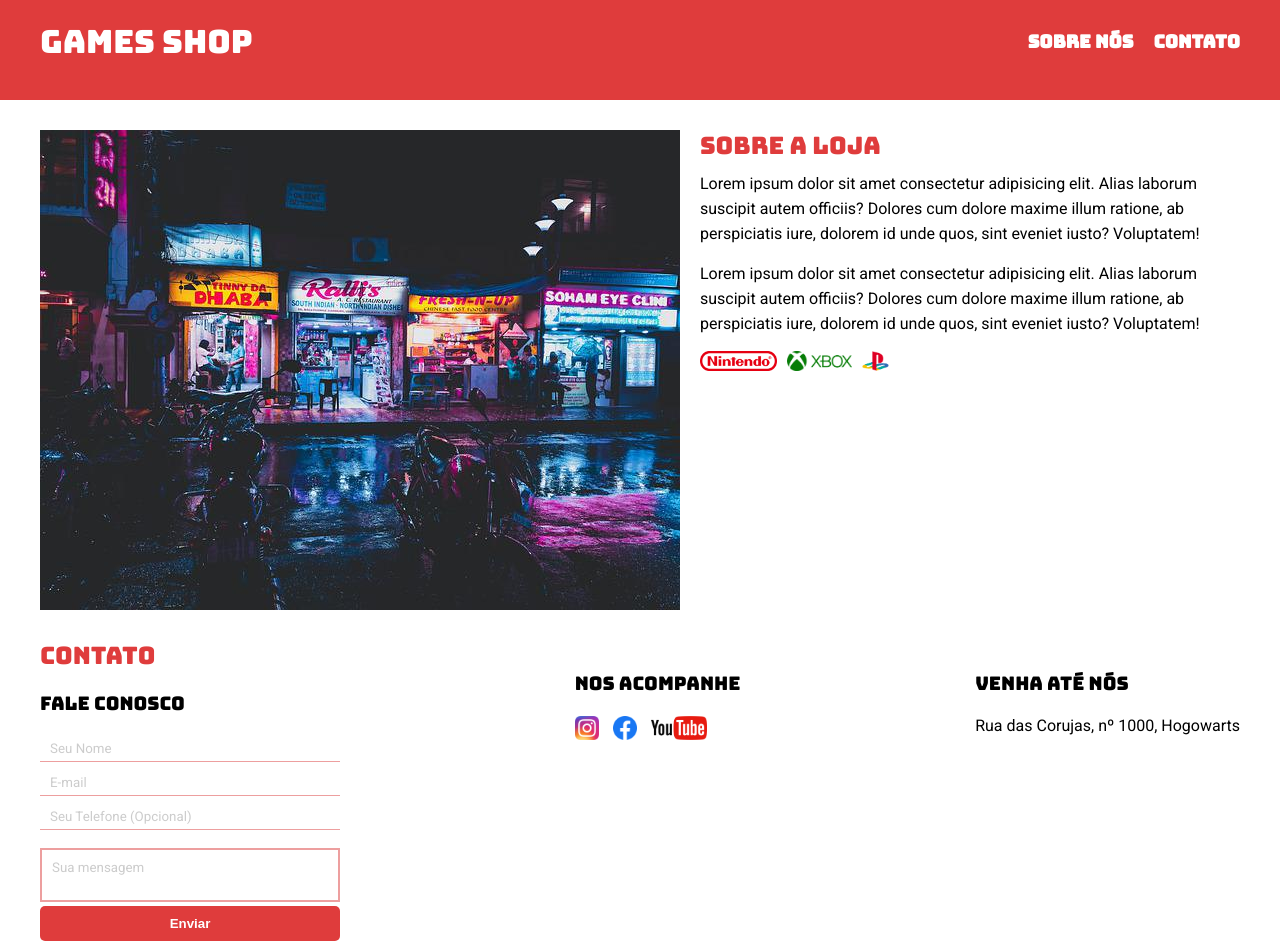
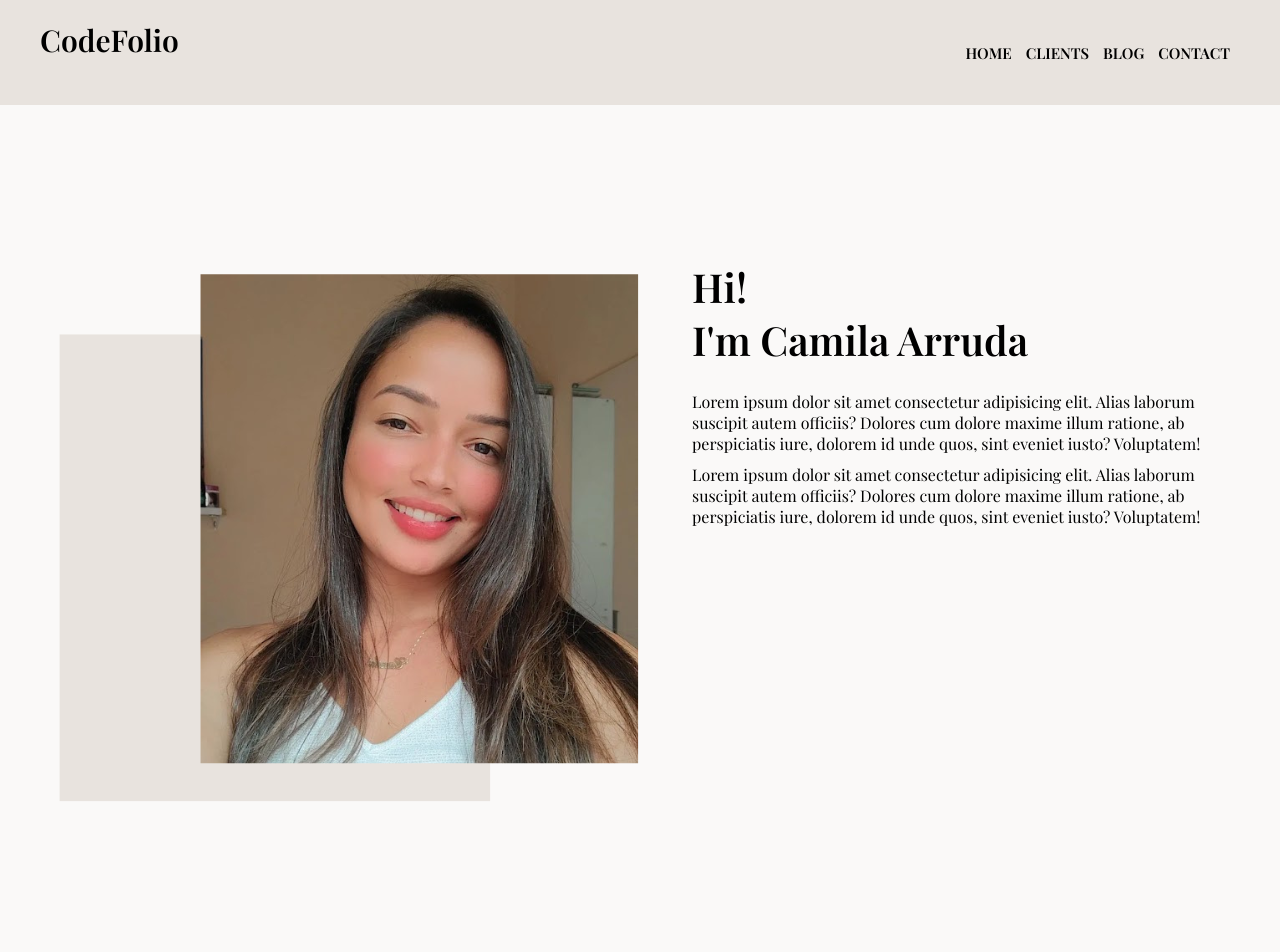
Before and after one commit to Milla1802/EBAC-projects, a plain HTML site: page index.html in a window 1280 px wide. Shown: the top 952 px of the page. Drawn offline with nearby package versions, Linux system fonts and the light colour scheme.

Commit message:
Site Codefolio Camila

```diff
--- a/index.html
+++ b/index.html
@@ -4,52 +4,81 @@
 <head>
   <meta charset="UTF-8">
   <meta name="viewport" content="width=device-width, initial-scale=1.0">
-    <title>Game Shop - A sua loja de games</title>
+  <title>CodeFolio- Camila Arruda</title>
   <link rel="stylesheet" href="./style.css">
   <link rel="preconnect" href="https://fonts.googleapis.com">
   <link rel="preconnect" href="https://fonts.gstatic.com" crossorigin>
-    <link href="https://fonts.googleapis.com/css2?family=Bungee&family=Roboto&display=swap" rel="stylesheet">
+  <link href="https://fonts.googleapis.com/css2?family=Playfair+Display:wght@400;600&display=swap" rel="stylesheet">
+
 </head>
 
 <body>
   <header>
     <div class="container">
-            <h1>Games Shop</h1>
+      <h1>CodeFolio</h1>
       <nav>
         <ul>
           <li>
-                        <a href="#about">Sobre nós</a>
+            <a href="#home">Home</a>
           </li>
           <li>
-                        <a href="#contact">Contato</a>
+            <a href="#clients">Clients</a>
+          </li>
+          <li>
+            <a href="#blog">Blog</a>
+          </li>
+          <li>
+            <a href="#contact">Contact</a>
           </li>
 
         </ul>
       </nav>
     </div>
   </header>
-    <section id="about">
+  <section id="home">
     <div class="container">
-            <img src="./assets/images/loja.jpg" alt="fachada da loja">
+      <img src="./assets/images/perfil.png" alt="foto de Camila">
       <div class="right_side">
-                <h2>Sobre a loja</h2>
+        <h1>Hi! <br> I'm Camila Arruda</h1>
         <p>Lorem ipsum dolor sit amet consectetur adipisicing elit. Alias laborum suscipit autem officiis?
           Dolores cum dolore maxime illum ratione, ab perspiciatis iure, dolorem id unde quos, sint eveniet
           iusto? Voluptatem!</p>
         <p>Lorem ipsum dolor sit amet consectetur adipisicing elit. Alias laborum suscipit autem officiis?
           Dolores cum dolore maxime illum ratione, ab perspiciatis iure, dolorem id unde quos, sint eveniet
           iusto? Voluptatem!</p>
-                <ul class="brands">
-                    <li><img src="./assets/images/nintendo.png" alt="nitendo"></li>
-                    <li><img src="./assets/images/xbox.png" alt="xbox"></li>
-                    <li><img src="./assets/images/playstation.png" alt="playstation"></li>
-                </ul>
       </div>
     </div>
   </section>
+  <section id="clients">
+    <h1>Client List</h1>
+    <div class="box-container">
+      <div class="box">
+        <img src="./assets/images/image1.jpg" alt="foto de Camila">
+        <a href="#">Client 1</a>
+        <p>Lorem ipsum dolor sit amet consectetur, adipisicing elit. Fugit delectus repudiandae odit dolorem facere,
+          labore sapiente vero.</p>
+      </div>
+      <div class="box">
+        <img src="./assets/images/image4.jpeg" alt="foto de Camila">
+        <a href="#">Client 2</a>
+        <p>Lorem ipsum dolor sit amet consectetur, adipisicing elit. Fugit delectus repudiandae odit dolorem facere,
+          labore sapiente vero.</p>
+      </div>
+      <div class="box">
+        <img src="./assets/images/image3.jpg" alt="foto de Camila">
+        <a href="#">Client 3</a>
+        <p>Lorem ipsum dolor sit amet consectetur, adipisicing elit. Fugit delectus repudiandae odit dolorem facere,
+          labore sapiente vero.</p>
+      </div>
+    </div>
+
+  </section>
+
   <section id="contact">
     <div class="container">
-            <h2>Contato</h2>
+
+      <h1>Contato</h1>
+
       <div class="box-contact">
         <div class="form-contact">
           <h3>Fale Conosco</h3>
@@ -61,21 +90,16 @@
             <button type="submit">Enviar</button>
           </form>
         </div>
+
         <div class="social">
           <h3>Nos acompanhe</h3>
           <ul>
-                  <li><a href="#" title="Siga-nos no Instagram"><img src="./assets/images/instagram.png" alt="Logo Instagram"></a></li>
-                  <li><a href="#" title="Siga-nos no Facebook"><img src="./assets/images/facebook.png" alt="Logo Facebook"></a></li>
-                  <li><a href="#" title="Visite nosso canal no Youtube"><img src="./assets/images/youtube.png" alt="Logo Youtube"></a></li>
-
+            <li><a href="https://instagram.com/arruda_camila?igshid=NGVhN2U2NjQ0Yg==" title="Siga-nos no Instagram"><img src="./assets/images/instagram.png" alt="Logo Instagram"></a></li>
+            <li><a href="https://www.facebook.com/camila.arruda.549?mibextid=ZbWKwL" title="Siga-nos no Facebook"><img src="./assets/images/facebook.png" alt="Logo Facebook"></a></li>
+            <li><a href="www.youtube.com/@camilaarruda3294" title="Visite nosso canal no Youtube"><img src="./assets/images/youtube.png" alt="Logo Youtube"></a></li>
           </ul>
         </div>
-              <div class="address">
-                <h3>Venha até nós</h3>
-                <p>
-                  Rua das Corujas, nº 1000, Hogowarts
-                </p>
-              </div>
+
       </div>
         </div>
     </section>
--- a/style.css
+++ b/style.css
@@ -4,50 +4,56 @@
   box-sizing: border-box;
 }
 
-body, input, textarea {
-  font-family: 'Roboto', sans-serif;
-}
-
-section h2,
-section h1,
-section h3,
-header {
-  font-family: 'Bungee', sans-serif;
+body {
+  font-family: 'Playfair Display', serif;
+  background-color: #FAF9F8;
 }
 
 header {
-  background-color: rgb(223, 60, 60);
-  height: 100px;
-  padding: 20px;
+  background-color: #E8E3DE;
 
-  .container {
+  .container{
     display: flex;
     justify-content: space-between;
     align-items: center;
+    padding: 20px 0;
+  }
 
-    h1 {
-      color: white;
-      font-weight: normal;
-    }
+  h1{
+    font-weight: bold;
+  }
 
-    ul {
-      li {
-        display: inline;
-        margin-left: 16px;
-        list-style: none;
-        font-size: 18px;
+  li{
+    display: inline;
+    list-style: none;
+    margin-right: 10px;
 
-        a {
-          text-decoration: none;
-          color: white;
-          font-weight: bold;
-        }
-      }
-
+    a{
+      text-decoration: none;
+      color: black;
+      font-size: 15px;
+      text-transform: uppercase;
+      font-weight: bold;
     }
   }
 }
 
+#home{
+  margin: 100px 0;
+  .container{
+    display: flex;
+
+    .right_side{
+      h1{
+        font-size: 40px;
+        margin-top: 55px;
+      }
+      p{
+        margin:10px 0;
+      }
+    }
+  }
+}
 
 .container {
   max-width: 1200px;
@@ -55,124 +61,131 @@ header {
   margin: 0 auto;
 }
 
-section h2 {
-  font-weight: normal;
-  color: rgb(223, 60, 60);
+h1{
+  margin-bottom: 25px;
+  font-size: 30px;
 }
 
-#about {
-  margin: 30px 0;
+#clients{
+  background-color: #E8E3DE;
+  width: 100%;
+  text-align: center;
+  padding: 50px;
 
-  .container {
+  .box-container{
+    margin: auto;
     display: flex;
+    justify-content: space-around;
+    align-items: center;
+    width: 1000px;
 
-    .right_side {
+    .box{
+      width: 255px;
       margin-left: 20px;
+      text-align: center;
+      padding: 10px;
 
-      h2 {
-        margin-bottom: 10px;
+      img{
+        width: 100%;
+        height: 300px;
+        border-radius: 8px;
+        margin-bottom: 20px;
       }
 
-      p {
-        line-height: 25px;
-        margin-bottom: 15px;
+      a{
+        color: black;
+        background-color: #FAF9F8;
+        padding: 9px 18px;
+        border-radius: 20px;
+        text-decoration: none;
+        border: 1px solid #000;
       }
 
-      .brands {
-        display: flex;
-
-        li {
-          list-style: none;
-          margin-right: 10px;
-        }
-
-        img {
-          height: 20px;
-        }
+      p{
+        margin-top: 20px;
+        font-size: 13px;
       }
     }
   }
+
+
 }
 
-#contact {
-  margin-bottom: 50px;
-  .box-contact {
+#contact{
+  text-align: center;
+  width: 100%;
+  padding: 40px 0 ;
+
+  .box-contact{
     display: flex;
     justify-content: space-between;
+    width: 840px;
+    margin: auto;
+
     h3{
-      font-weight: normal;
-      margin-bottom: 20px;
+      margin-bottom: 30px;
+      text-align: left;
     }
 
-    .form-contact {
-      margin-top: 20px;
-      input {
+    .form-contact{
+      input,textarea{
+        display: block;
         width: 300px;
-        display: block;
-        padding: 5px 10px;
-        margin-bottom: 8px;
-        border: none;
-        border-bottom: 1px rgb(237 159 159) solid;
+        margin-bottom: 20px;
+        background-color: #FAF9F8;
+        padding: 5px;
 
-        &::placeholder {
-          color: #ccc;
-        }
-      }
-
-      textarea {
-        width: 300px;
-        margin-top: 10px;
-        padding: 10px;
-        border: 2px solid rgb(237 159 159);
-        resize: none;
-        &::placeholder {
-          color: #ccc;
-        }
-      }
-
-      button{
-        width: 300px;
-        display: block;
-        background-color: rgb(223, 60, 60);
-        color: white;
-        font-weight: bold;
-        padding: 10px 20px;
-        border: none;
-        border-radius: 5px;
-        cursor: pointer;
-
-        &:hover{
-          background-color: rgb(237 159 159);
-        }
 
       }
 
-      input:focus, textarea:focus{
-        outline-color: rgb(223, 60, 60);
+      input{
+        border: none;
+        height: 40px;
+
+        border-bottom: 3px solid #E8E3DE;
+
+      }
+
+      input:focus-visible, textarea:focus-visible {
+        outline: 2px solid #E8E3DE;
+        border: none;
+      }
+
+      textarea{
+        height: 80px;
+        border: 3px solid #E8E3DE;
+
       }
     }
 
-    .social {
+    .social{
+
+      ul{
+        display: flex;
+      }
+
       li{
         list-style: none;
-        display: inline;
-        margin-right: 10px;
+        margin-right: 30px;
+
       }
-      img {
-        height: 24px;
+
+      img{
+        width: 60px;
       }
     }
   }
+
+
 }
 
 footer{
-height: 60px;
-padding: 20px 0;
-background-color: rgb(223, 60, 60);
-text-align: center;
-
-p{
-  color: white;
-  float: inline-end;
+  background-color: #E8E3DE;
+  width: 100%;
+  text-align: center;
+  padding: 30px;
+  p{
+    font-weight: 700;
+    font-size: 13px;
+  }
 }
-}
```
Also changed, not shown: assets/images/example.jpg (added), assets/images/image1.jpg (added), assets/images/image3.jpg (added), assets/images/image4.jpeg (added), assets/images/perfil.png (added). Lines whose indentation alone changed are shown as unchanged.
